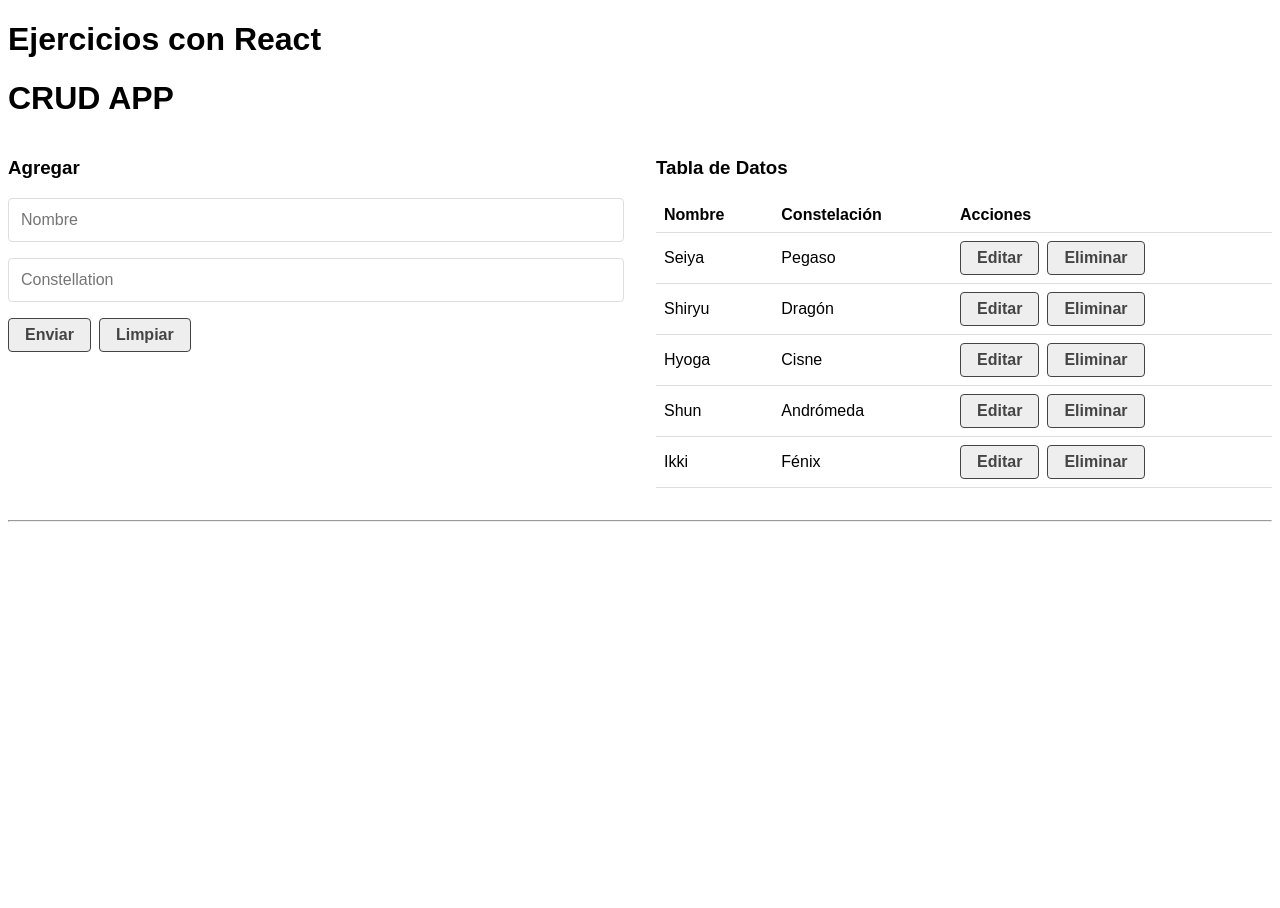
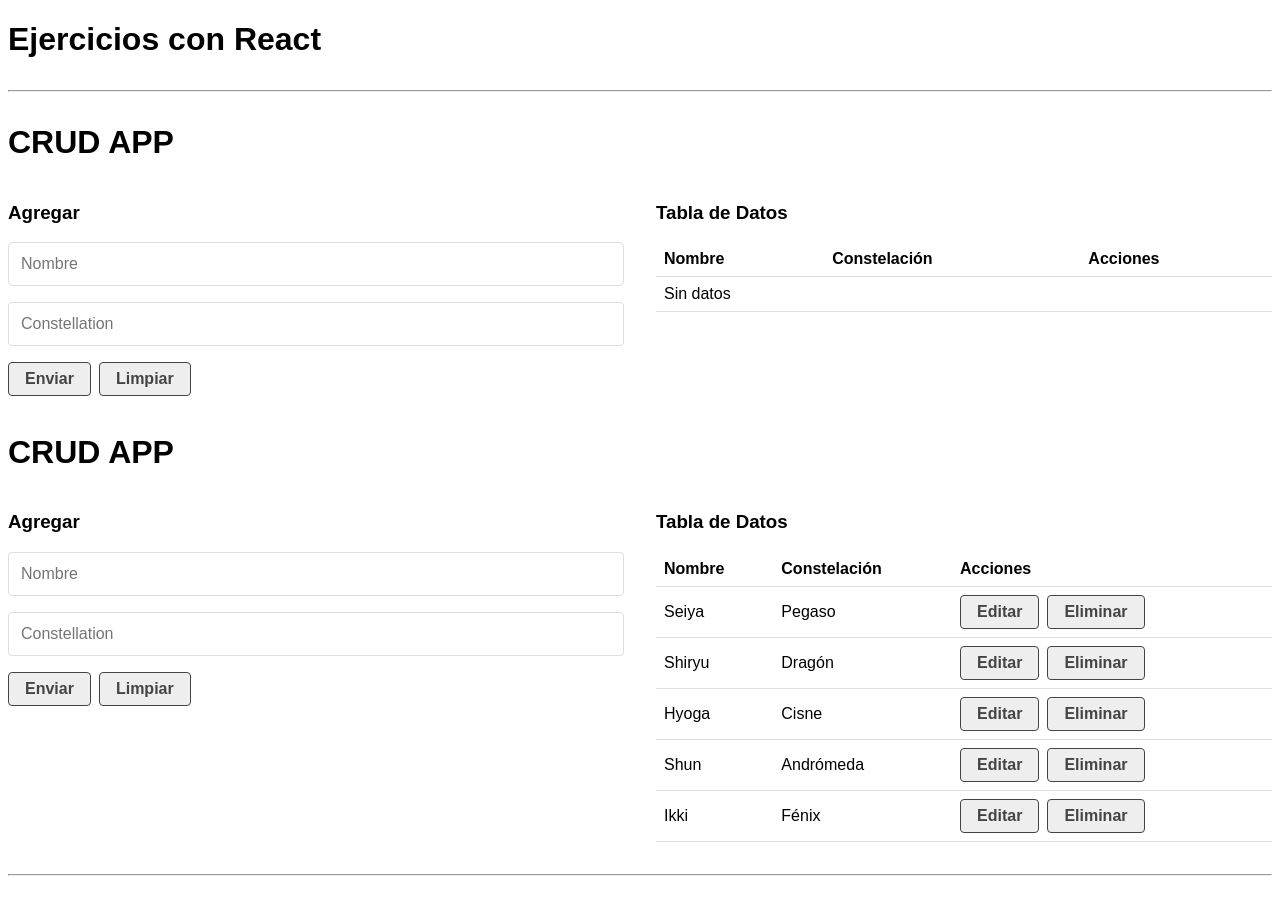
Before and after one commit to MiguelDominguezSanchez/react-ejercicios, a React (Create React App) app in the folder 02-REACT-EJERCICIOS/react-ejercicios/: page / in a window 1280 px wide. Before the commit the page ends 800 px from the top, so only its background shows below. Built offline with nearby package versions, Linux system fonts and the light colour scheme.

Commit message:
32. CRUD API: Crerando una API con JSON Server (1/5)

```diff
--- a/02-REACT-EJERCICIOS/react-ejercicios/src/App.js
+++ b/02-REACT-EJERCICIOS/react-ejercicios/src/App.js
@@ -1,10 +1,13 @@
 import React from 'react'
+import CrudApi from './components/CrudApi'
 import CrudApp from './components/CrudApp'
 
 function App() {
 	return (
 		<div>
 			<h1>Ejercicios con React</h1>
+			<hr />
+			<CrudApi />
 			<CrudApp />
 			<hr />
 		</div>
--- /dev/null
+++ b/02-REACT-EJERCICIOS/react-ejercicios/src/api/db.json
@@ -0,0 +1,29 @@
+{
+    "santos":[
+        {
+		"id": 1,
+		"name": "Seiya",
+		"constellation": "Pegaso"
+	},
+	{
+		"id": 2,
+		"name": "Shiryu",
+		"constellation": "Dragón"
+	},
+	{
+		"id": 3,
+		"name": "Hyoga",
+		"constellation": "Cisne"
+	},
+	{
+		"id": 4,
+		"name": "Shun",
+		"constellation": "Andrómeda"
+	},
+	{
+		"id": 5,
+		"name": "Ikki",
+		"constellation": "Fénix"
+	}
+    ]
+}
--- /dev/null
+++ b/02-REACT-EJERCICIOS/react-ejercicios/src/components/CrudApi.js
@@ -0,0 +1,52 @@
+import React, { useState } from 'react'
+import { Fragment } from 'react'
+import CrudForm from './CrudForm'
+import CrudTable from './CrudTable'
+
+const CrudApi = () => {
+	const [db, setDb] = useState([])
+	const [dataToEdit, setDataToEdit] = useState(null)
+
+	const createData = (data) => {
+		data.id = Date.now()
+		// console.log(data)
+		setDb([...db, data])
+	}
+	const updateData = (data) => {
+		let newData = db.map((el) => (el.id === data.id ? data : el))
+		setDb(newData)
+	}
+	const deleteData = (id) => {
+		let isDelete = window.confirm(
+			`¿Estás seguro de eliminar el registro del id '${id}' ?`
+		)
+
+		if (isDelete) {
+			let newData = db.filter((el) => el.id !== id)
+			setDb(newData)
+		} else {
+			return
+		}
+	}
+
+	return (
+		<Fragment>
+			<h1>CRUD APP</h1>
+			<article className='grid-1-2'>
+				<CrudForm
+					createData={createData}
+					updateData={updateData}
+					dataToEdit={dataToEdit}
+					setDataToEdit={setDataToEdit}
+				/>
+				<CrudTable
+					data={db}
+					setDataToEdit={setDataToEdit}
+					deleteData={deleteData}
+				/>
+			</article>
+		</Fragment>
+	)
+}
+
+export default CrudApi
```
Also changed, not shown: 02-REACT-EJERCICIOS/react-ejercicios/package.json (+7 -1 lines), 1 other file (tests, documents, lock files or other folders).
